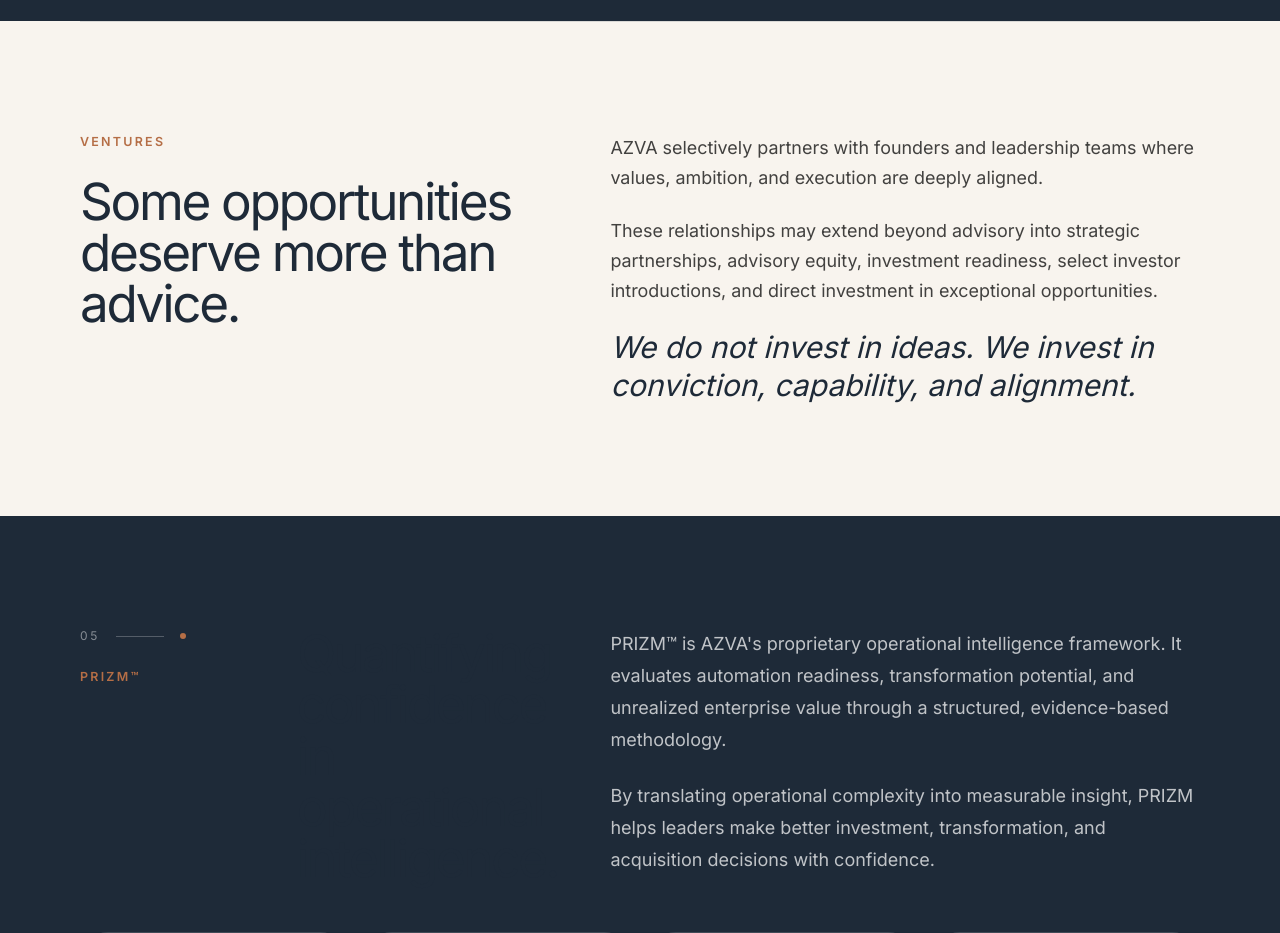
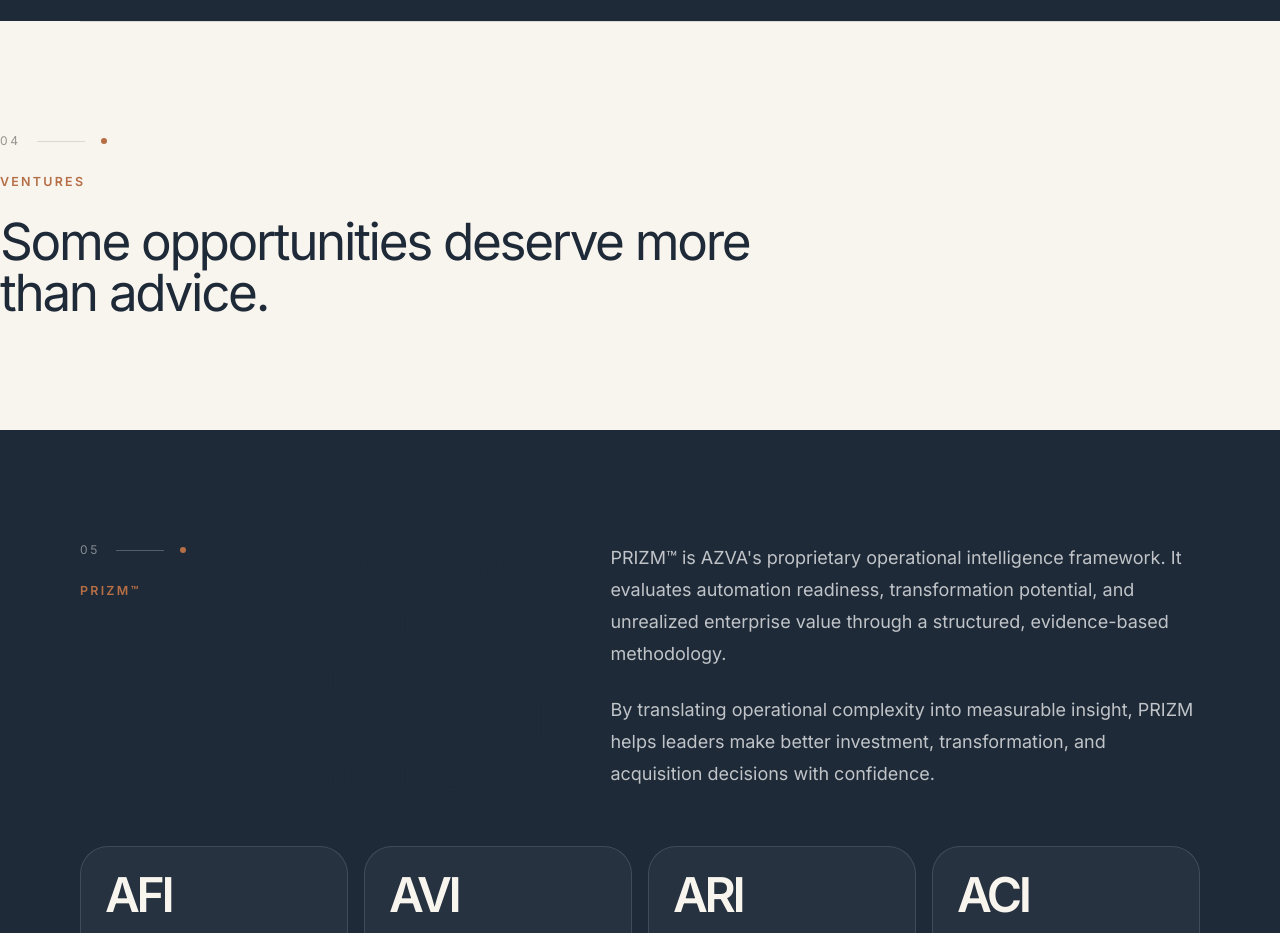
Before and after one commit to mazk33/azva, a Next.js app: page / in a window 1280 px wide. Shown: the part 3420-4353 px from the top of the page. Built offline with nearby package versions, Linux system fonts and the light colour scheme.

Commit message:
Convert ventures header to chapter marker

```diff
--- a/src/app/page.tsx
+++ b/src/app/page.tsx
@@ -156,26 +156,11 @@ export default function Home() {
 
       <FadeIn>
         <section id="ventures" className="section-azva azva-chapter">
-          <div className="container-azva grid gap-12 lg:grid-cols-[0.9fr_1.1fr]">
-            <div>
-              <p className="eyebrow mb-6">Ventures</p>
-              <h2 className="heading-xl">Some opportunities deserve more than advice.</h2>
-            </div>
-            <div className="space-y-6 body-lg">
-              <p>
-                AZVA selectively partners with founders and leadership teams where values, ambition,
-                and execution are deeply aligned.
-              </p>
-              <p>
-                These relationships may extend beyond advisory into strategic partnerships, advisory
-                equity, investment readiness, select investor introductions, and direct investment in
-                exceptional opportunities.
-              </p>
-              <p className="font-[var(--font-fraunces)] text-3xl italic leading-tight text-[var(--azva-primary)]">
-                We do not invest in ideas. We invest in conviction, capability, and alignment.
-              </p>
-            </div>
-          </div>
+          <SectionHeader
+            label="Ventures"
+            title="Some opportunities deserve more than advice."
+            index="04"
+          />
         </section>
       </FadeIn>
 
```
